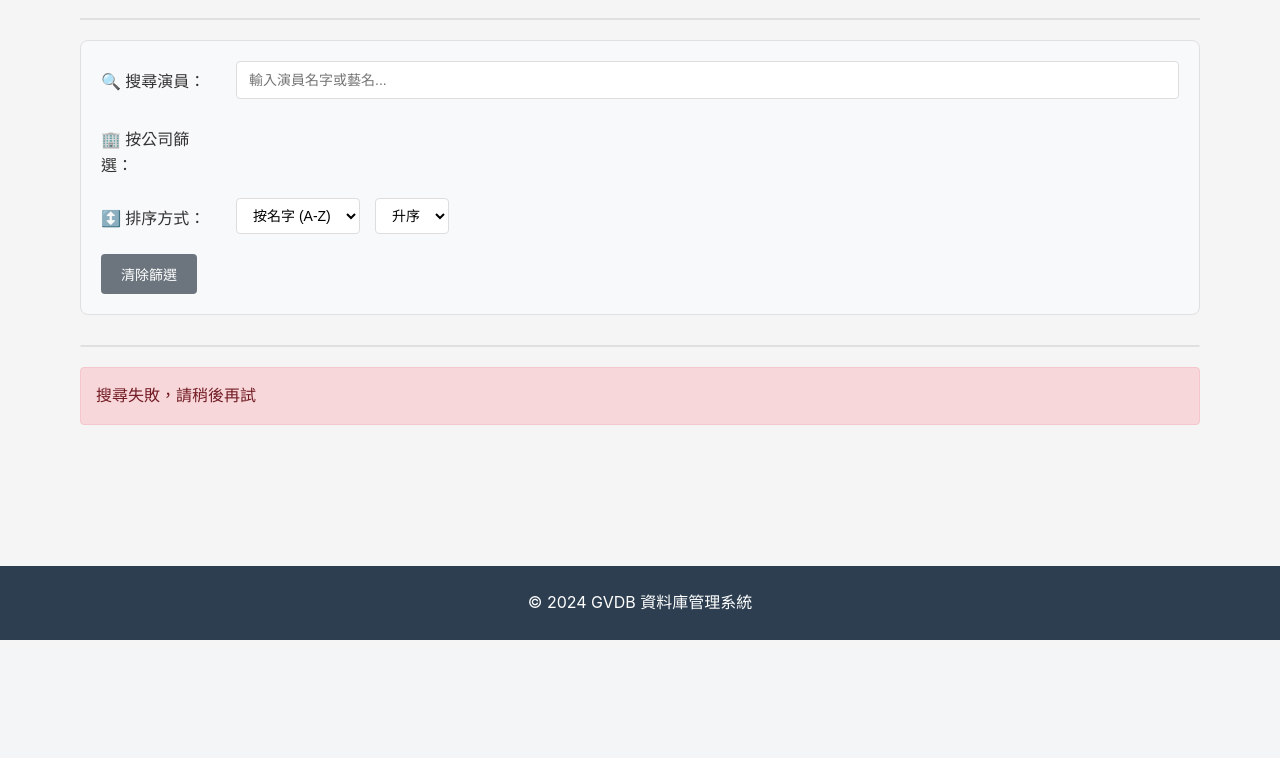
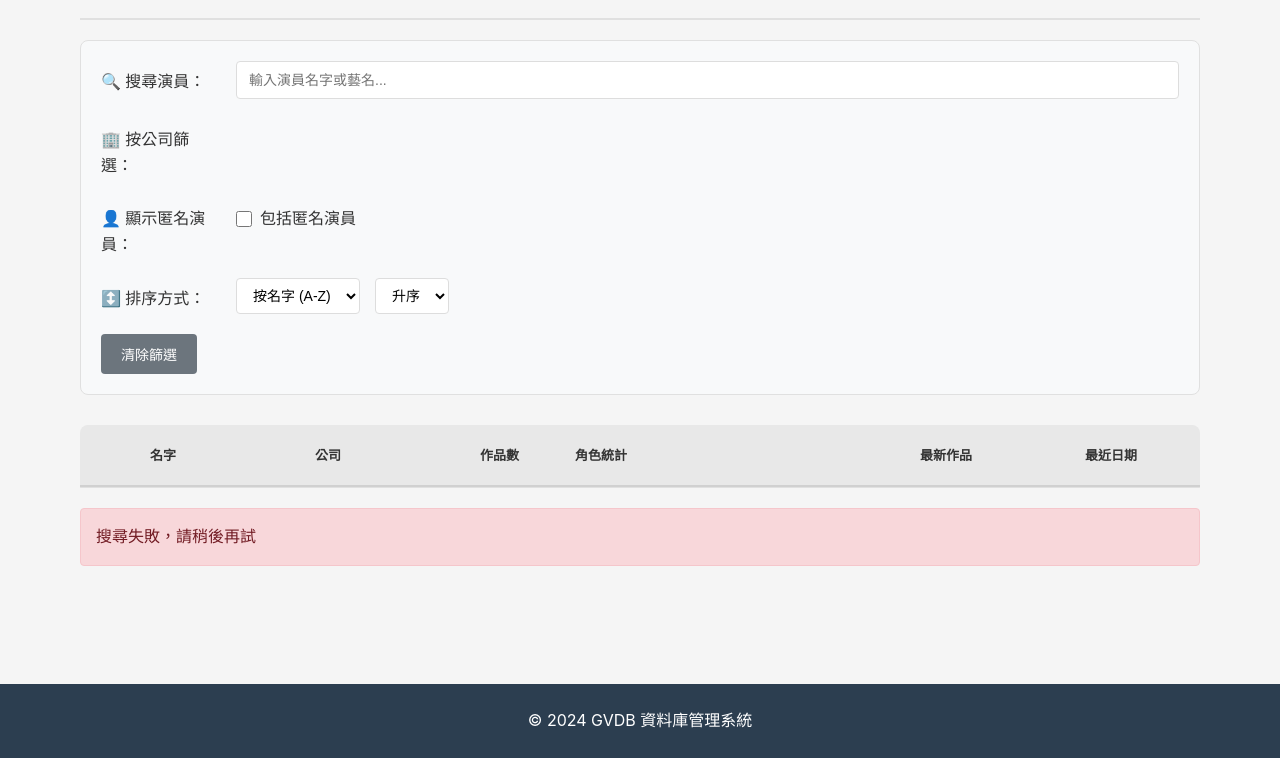
Before and after one commit to dionysus0x42d/Adonis, a Flask app: page /actors in a window 1280 px wide. Shown: the part 152-910 px from the top of the page. Before the commit the page ends 792 px from the top, so only its background shows below. Run offline with Flask 3, Linux system fonts and the light colour scheme; data that the repository does not hold is empty; some libraries are stand-ins or nearby versions.

Commit message:
新增演員查詢入口卡片、公司顏色、長條圖顏色修正

```diff
--- a/app.py
+++ b/app.py
@@ -1088,6 +1088,7 @@
         sort_order = request.args.get('sort_order', 'asc').lower()
         page = int(request.args.get('page', 1))
         per_page = int(request.args.get('per_page', 20))
+        show_anonymous = request.args.get('show_anonymous', '0') == '1'
 
         # 驗證參數
         if sort not in ['name', 'latest', 'count']:
@@ -1103,7 +1104,13 @@
         cur = conn.cursor(cursor_factory=RealDictCursor)
 
         # 建立基礎查詢 - 查詢符合條件的演員（去重）
+        # 排除 STUDIO_ 開頭的自動生成演員
         query_where = "a.actor_tag NOT LIKE 'STUDIO_%%'"
+
+        # 排除或包含匿名演員
+        if not show_anonymous:
+            query_where += " AND a.actor_tag NOT IN ('ANONYMOUS_POOL', 'UNKNOWN_POOL')"
+
         params = []
 
         # 搜尋條件
--- a/static/actor_search.css
+++ b/static/actor_search.css
@@ -181,11 +181,31 @@
     font-weight: 500;
 }
 
+/* 列標題 */
+.list-header {
+    display: grid;
+    grid-template-columns: 40px 150px 150px 80px 1fr 150px 100px;
+    gap: 15px;
+    align-items: center;
+    padding: 15px;
+    background: #e8e8e8;
+    font-weight: bold;
+    font-size: 13px;
+    color: #333;
+    border-bottom: 2px solid #d0d0d0;
+    border-radius: 8px 8px 0 0;
+}
+
+.list-header > div {
+    padding: 5px 0;
+}
+
 .actors-list {
     background: white;
-    border-radius: 8px;
+    border-radius: 0 0 8px 8px;
     overflow: hidden;
     border: 1px solid #e0e0e0;
+    border-top: none;
 }
 
 /* ==================== 演員項目樣式 ==================== */
@@ -316,19 +336,23 @@
 
 /* 四種顏色對應四種角色 */
 .segment.top {
-    background: #FF6B6B; /* 紅色 */
+    background: #e74c3c; /* 紅色 */
 }
 
 .segment.bottom {
-    background: #4ECDC4; /* 藍綠色 */
+    background: #27ae60; /* 綠色 */
 }
 
 .segment.giver {
-    background: #FFD93D; /* 黃色 */
+    background: #3498db; /* 藍色 */
 }
 
 .segment.receiver {
-    background: #6BCB77; /* 綠色 */
+    background: #f39c12; /* 橘色 */
+}
+
+.segment.other {
+    background: #95a5a6; /* 灰色 */
 }
 
 .segment .count {
@@ -379,10 +403,11 @@
     gap: 15px;
     align-items: center;
     padding: 15px;
-    padding-left: 70px; /* 縮進，區分子項 */
-    background: white;
+    padding-left: 15px; /* 去掉過度縮進，對齐母項 */
+    background: #fafafa;
     border-bottom: 1px solid #f0f0f0;
-    border-left: 2px solid #007bff;
+    border-left: 3px solid #007bff; /* 左邊藍色條表示子項 */
+    margin-left: 40px; /* 只縮進一個 toggle 按鈕的寬度 */
 }
 
 .studio-item:last-child {
--- a/templates/actor_search.html
+++ b/templates/actor_search.html
@@ -23,6 +23,17 @@
             <div id="studioFilters" class="checkbox-group"></div>
         </div>
 
+        <!-- 匿名演員篩選 -->
+        <div class="filter-row">
+            <label>👤 顯示匿名演員：</label>
+            <div class="checkbox-group">
+                <label>
+                    <input type="checkbox" id="showAnonymous">
+                    <span>包括匿名演員</span>
+                </label>
+            </div>
+        </div>
+
         <!-- 排序控制 -->
         <div class="filter-row">
             <label>↕️ 排序方式：</label>
@@ -46,6 +57,17 @@
     <!-- 結果區 -->
     <div class="results-section">
         <div id="resultCount" class="result-count"></div>
+
+        <!-- 列標題 -->
+        <div class="list-header">
+            <div class="header-toggle"></div>
+            <div class="header-name">名字</div>
+            <div class="header-companies">公司</div>
+            <div class="header-count">作品數</div>
+            <div class="header-roles">角色統計</div>
+            <div class="header-latest">最新作品</div>
+            <div class="header-date">最近日期</div>
+        </div>
 
         <!-- 演員列表 -->
         <div id="actorsList" class="actors-list">
--- a/templates/index.html
+++ b/templates/index.html
@@ -34,9 +34,9 @@
         <p>修改演員資料和管理藝名</p>
     </a>
 
-    <a href="#" class="function-card disabled">
-        <h3>👥 查看演員</h3>
-        <p>瀏覽演員列表和統計（開發中）</p>
+    <a href="{{ url_for('actor_search_page') }}" class="function-card">
+        <h3>👥 查詢演員</h3>
+        <p>搜尋演員、查看出演統計和角色分佈</p>
     </a>
 </div>
 {% endblock %}
```
Also changed, not shown: static/actor_search.js (+23 -12 lines).
